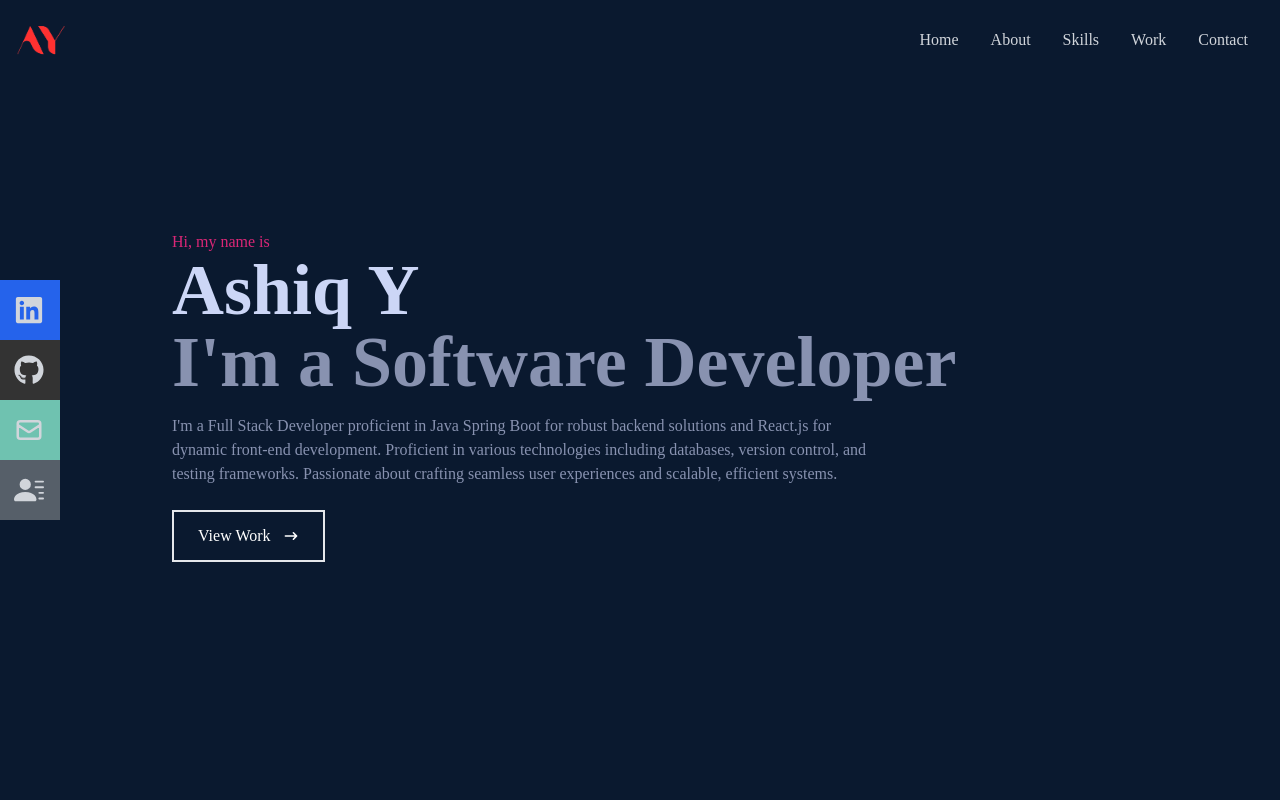
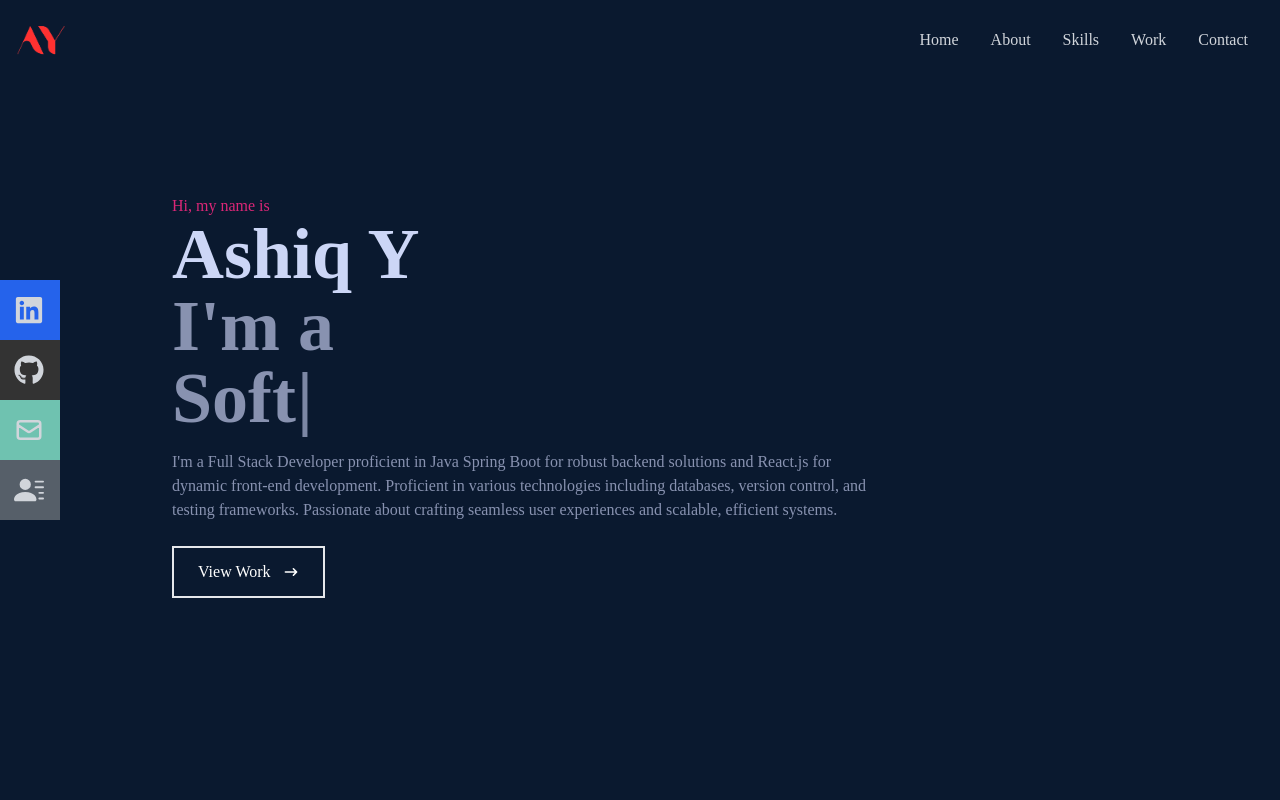
Before and after one commit to ashiqy04/Portfolio, a React (Create React App) app: page / in a window 1280 px wide. Shown: the top 800 px of the page. Built offline with nearby package versions, Linux system fonts and the light colour scheme.

Commit message:
TypeWriter effect in home

```diff
--- a/package.json
+++ b/package.json
@@ -11,6 +11,7 @@
     "react-icons": "^4.11.0",
     "react-scripts": "5.0.1",
     "react-scroll": "^1.8.9",
+    "typewriter-effect": "^2.21.0",
     "web-vitals": "^2.1.4"
   },
   "scripts": {
--- a/src/components/Home.jsx
+++ b/src/components/Home.jsx
@@ -1,6 +1,7 @@
 import React from 'react'
 import { HiArrowNarrowRight } from 'react-icons/hi'
 import { Link } from 'react-scroll'
+import Typewriter from "typewriter-effect";
 
 const Home = () => {
   return (
@@ -11,7 +12,20 @@ const Home = () => {
 
         <p className='text-pink-600'>Hi, my name is</p>
         <h1 className='text-4xl sm:text-7xl font-bold text-[#ccd6f6]'>Ashiq Y</h1>
-        <h2 className='text-4xl sm:text-7xl font-bold text-[#8892b0]'>I'm a Software Developer</h2>
+        <h2 className='text-4xl sm:text-7xl font-bold text-[#8892b0]'>I'm a
+          <Typewriter options={{
+            autoStart: true,
+            loop: true,
+          }}
+
+            onInit={(typewriter) => {
+              typewriter
+                .typeString("Software Developer")
+                .pauseFor(2000)
+                .deleteAll()
+                .start();
+            }} />
+        </h2>
         <p className='text-[#8892b0] py-4 max-w-[700px]'>I'm a Full Stack Developer proficient in Java Spring Boot for robust backend solutions and React.js for dynamic front-end development. Proficient in various technologies including databases, version control, and testing frameworks. Passionate about crafting seamless user experiences and scalable, efficient systems.</p>
         <div>
           <Link to="work" smooth={true} duration={500}>
```
Also changed, not shown: 1 other file (tests, documents, lock files or other folders).
